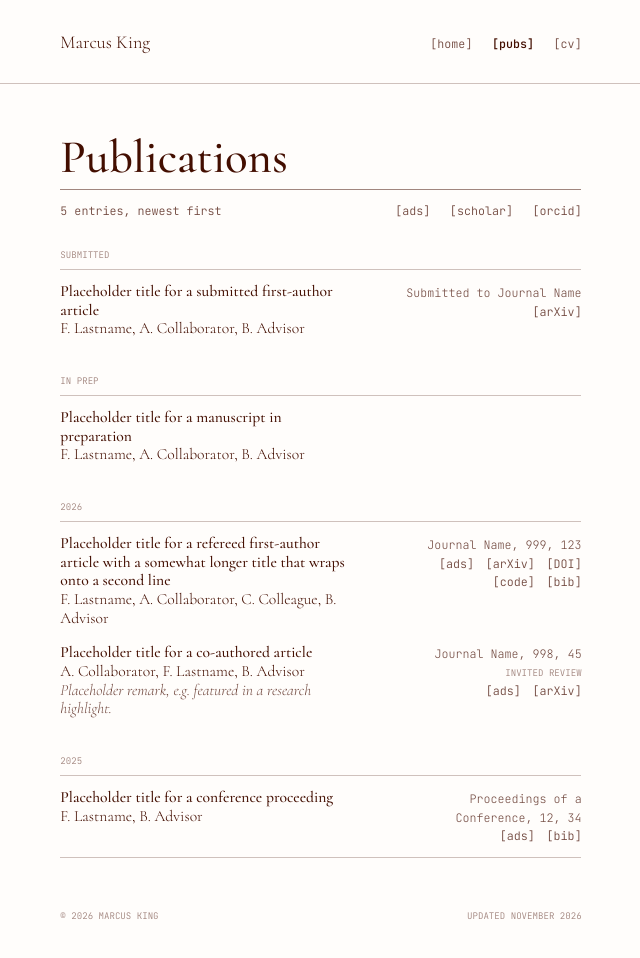
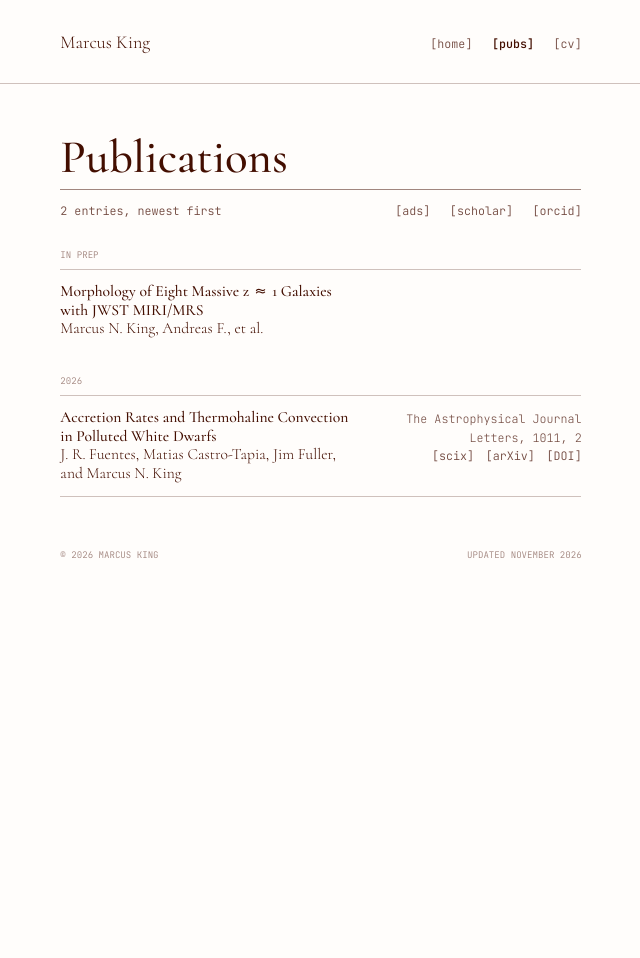
Before and after one commit to marcusnking/marcusnking.github.io, a Jekyll site: the page built from pubs.md, in a window 1280 px wide and 960 px high. Shown: the whole window, without its empty margins (319-959 px from the left). Built offline with Jekyll 4.4.1, drawn with Linux system fonts in a browser that asks for light colours.

Commit message:
Update publications.yml

```diff
--- a/_data/publications.yml
+++ b/_data/publications.yml
@@ -20,60 +20,60 @@
 #    bibtex    optional; adds a [bib] toggle with a copy button
 # =====================================================================
 
-- title: Placeholder title for a manuscript in preparation
-  authors: F. Lastname, A. Collaborator, B. Advisor
+- title: Morphology of Eight Massive z ≈ 1 Galaxies with JWST MIRI/MRS
+  authors: Marcus N. King, Andreas F., et al.
   year: in prep
 
-- title: Placeholder title for a submitted first-author article
-  authors: F. Lastname, A. Collaborator, B. Advisor
-  venue: Submitted to Journal Name
-  year: submitted
-  links:
-    arxiv: "2611.00000"
+#- title: Placeholder title for a submitted first-author article
+#  authors: F. Lastname, A. Collaborator, B. Advisor
+#  venue: Submitted to Journal Name
+#  year: submitted
+#  links:
+#    arxiv: "2611.00000"
 
-- title: Placeholder title for a refereed first-author article with a somewhat longer title that wraps onto a second line
-  authors: F. Lastname, A. Collaborator, C. Colleague, B. Advisor
-  venue: Journal Name, 999, 123
+- title: Accretion Rates and Thermohaline Convection in Polluted White Dwarfs
+  authors: J. R. Fuentes, Matias Castro-Tapia, Jim Fuller, and Marcus N. King
+  venue: The Astrophysical Journal Letters, 1011, 2
   year: 2026
   links:
-    ads: https://ui.adsabs.harvard.edu/
-    arxiv: "2601.00000"
-    doi: 10.0000/placeholder.0001
-    code: https://github.com/username/repository
-  bibtex: |
-    @article{Lastname2026,
-      author  = {{Lastname}, F. and {Collaborator}, A. and {Colleague}, C. and {Advisor}, B.},
-      title   = {Placeholder title for a refereed first-author article},
-      journal = {Journal Name},
-      year    = 2026,
-      volume  = 999,
-      pages   = {123},
-      doi     = {10.0000/placeholder.0001}
-    }
+    scix: https://scixplorer.org/abs/2026ApJ..1011L..38F/abstract
+    arxiv: "2608.31110"
+    doi: 10.3847/2041-8213/aeb6b1
+    # code: https://github.com/username/repository
+  # bibtex: |
+    #@article{Lastname2026,
+    #  author  = {{Lastname}, F. and {Collaborator}, A. and {Colleague}, C. and {Advisor}, B.},
+    #  title   = {Placeholder title for a refereed first-author article},
+    #  journal = {Journal Name},
+    #  year    = 2026,
+    #  volume  = 999,
+    #  pages   = {123},
+    #  doi     = {10.0000/placeholder.0001}
+   # }
 
-- title: Placeholder title for a co-authored article
-  authors: A. Collaborator, F. Lastname, B. Advisor
-  venue: Journal Name, 998, 45
-  year: 2026
-  status: invited review
-  note: Placeholder remark, e.g. *featured in a research highlight*.
-  links:
-    ads: https://ui.adsabs.harvard.edu/
-    arxiv: "2602.00000"
+#- title: Placeholder title for a co-authored article
+#  authors: A. Collaborator, F. Lastname, B. Advisor
+#  venue: Journal Name, 998, 45
+#  year: 2026
+#  status: invited review
+#  note: Placeholder remark, e.g. *featured in a research highlight*.
+#  links:
+#    ads: https://ui.adsabs.harvard.edu/
+#    arxiv: "2602.00000"
 
-- title: Placeholder title for a conference proceeding
-  authors: F. Lastname, B. Advisor
-  venue: Proceedings of a Conference, 12, 34
-  year: 2025
-  links:
-    ads: https://ui.adsabs.harvard.edu/
-    # pdf: /assets/pubs/lastname2025.pdf   (put the file in assets/pubs/)
-  bibtex: |
-    @inproceedings{Lastname2025,
-      author    = {{Lastname}, F. and {Advisor}, B.},
-      title     = {Placeholder title for a conference proceeding},
-      booktitle = {Proceedings of a Conference},
-      year      = 2025,
-      volume    = 12,
-      pages     = {34}
-    }
+#- title: Placeholder title for a conference proceeding
+#  authors: F. Lastname, B. Advisor
+#  venue: Proceedings of a Conference, 12, 34
+#  year: 2025
+#  links:
+#    ads: https://ui.adsabs.harvard.edu/
+#    # pdf: /assets/pubs/lastname2025.pdf   (put the file in assets/pubs/)
+#  bibtex: |
+#    @inproceedings{Lastname2025,
+#      author    = {{Lastname}, F. and {Advisor}, B.},
+#      title     = {Placeholder title for a conference proceeding},
+#      booktitle = {Proceedings of a Conference},
+#      year      = 2025,
+#      volume    = 12,
+#      pages     = {34}
+#    }
```
